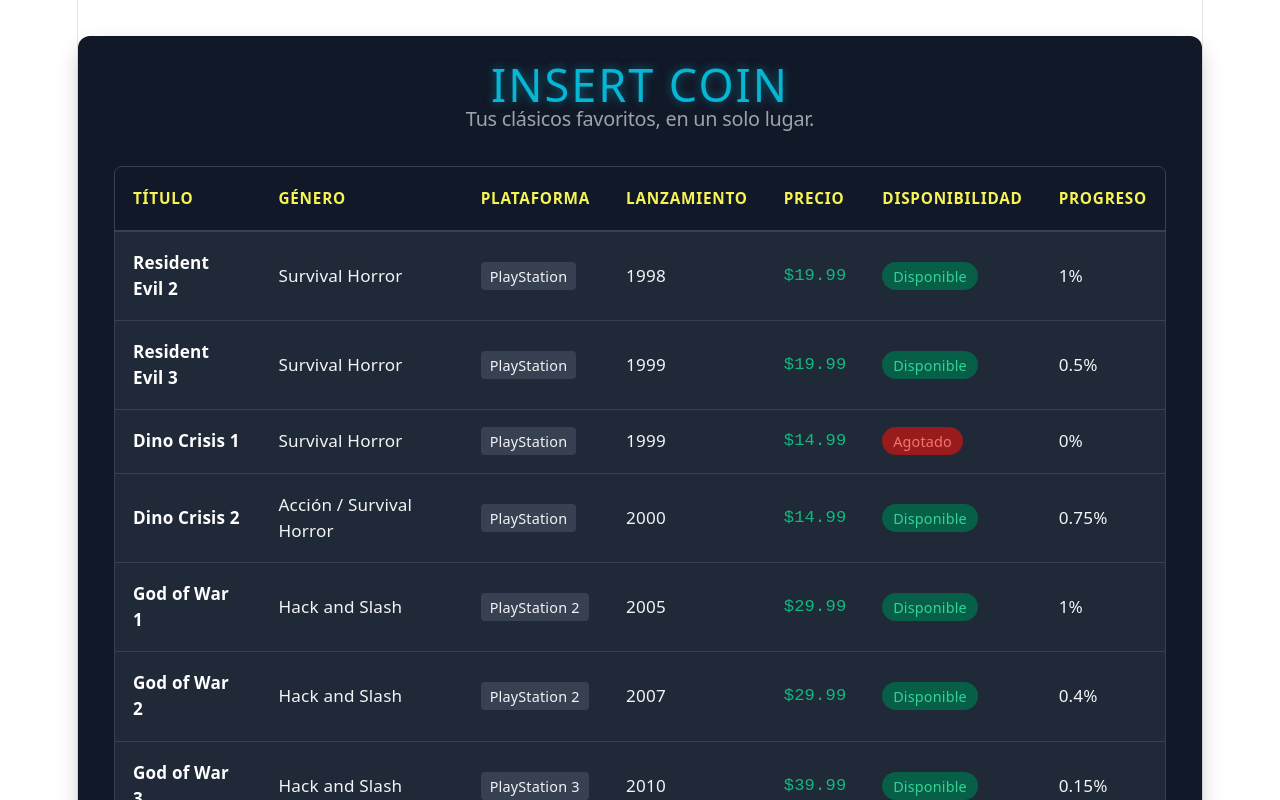
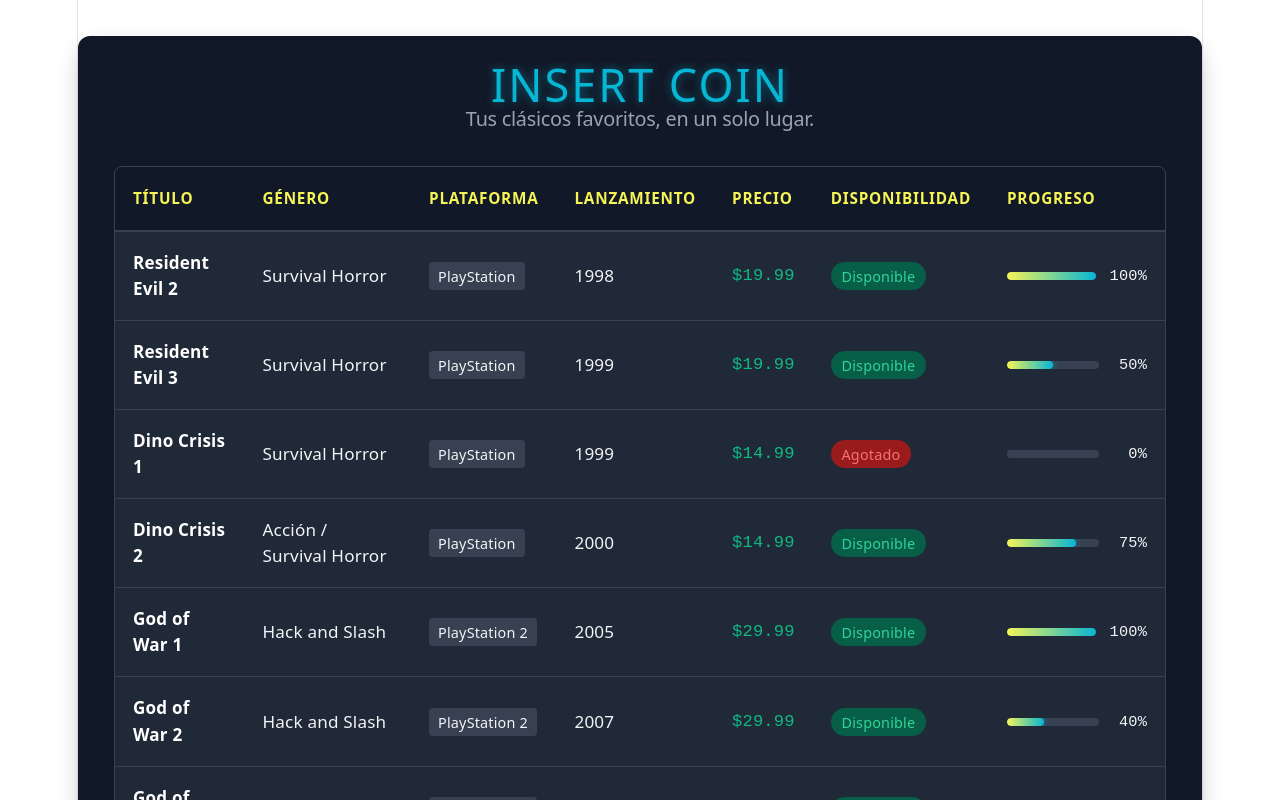
Before and after one commit to lopsig/react-fundamentos-parte2, a React (Vite) app: page / in a window 1280 px wide. Shown: the top 800 px of the page. Built offline with nearby package versions, Linux system fonts and the light colour scheme.

Commit message:
feat: add BarraProgreso component

```diff
--- /dev/null
+++ b/src/components/BarraProgreso.css
@@ -0,0 +1,43 @@
+/* Progress Bar Layout */
+.progress-container {
+  display: flex;
+  align-items: center;
+  gap: 0.75rem;
+  width: 100%;
+  min-width: 140px; /* Ensures it looks good on desktop */
+}
+
+/* The grey/dark background track */
+.progress-bar-track {
+  background-color: #374151; /* Dark gray track */
+  border-radius: 9999px;
+  height: 8px;
+  flex-grow: 1; /* Takes up the available space */
+  overflow: hidden; /* Clips the inner bar edges nicely */
+}
+
+/* The colorful filled portion */
+.progress-bar-fill {
+  background: linear-gradient(90deg, var(--neon-purple), var(--neon-cyan));
+  height: 100%;
+  border-radius: 9999px;
+  transition: width 0.4s ease-out; /* Smooth transition if numbers change */
+  box-shadow: 0 0 8px rgba(6, 182, 212, 0.6); /* Subtle neon glow */
+}
+
+/* The text percentage */
+.progress-text {
+  font-family: monospace;
+  font-size: 0.85rem;
+  color: var(--text-light);
+  min-width: 35px; /* Prevents text alignment shifts */
+  text-align: right;
+}
+
+/* Responsive adjustment for mobile screen layout */
+@media screen and (max-width: 768px) {
+  .progress-container {
+    width: 60%; /* Keeps it compact inside the mobile card view */
+    justify-content: flex-end;
+  }
+}
--- /dev/null
+++ b/src/components/BarraProgreso.jsx
@@ -0,0 +1,15 @@
+import "./BarraProgreso.css"
+
+export const BarraProgreso = ({ porcentaje }) => {
+  return (
+    <div className="progress-container">
+      <div className="progress-bar-track">
+        <div
+          className="progress-bar-fill"
+          style={{ width: `${porcentaje}%` }}
+        ></div>
+      </div>
+      <span className="progress-text">{porcentaje}%</span>
+    </div>
+  )
+}
--- a/src/components/TablaVideojuegos.jsx
+++ b/src/components/TablaVideojuegos.jsx
@@ -1,4 +1,5 @@
 import "./TablaVideojuegos.css"
+import { BarraProgreso } from "./BarraProgreso"
 
 export const TablaVideojuegos = ({ videojuegos }) => {
   return (
@@ -37,7 +38,9 @@
                       {vid.disponible ? 'Disponible' : 'Agotado'}
                     </span>
                   </td>
-                  <td data-label="Progreso">{vid.progreso}%</td>
+                  <td data-label="Progreso">
+                    <BarraProgreso porcentaje={vid.progreso * 100} />
+                  </td>
                 </tr>
               ))
             }
```
